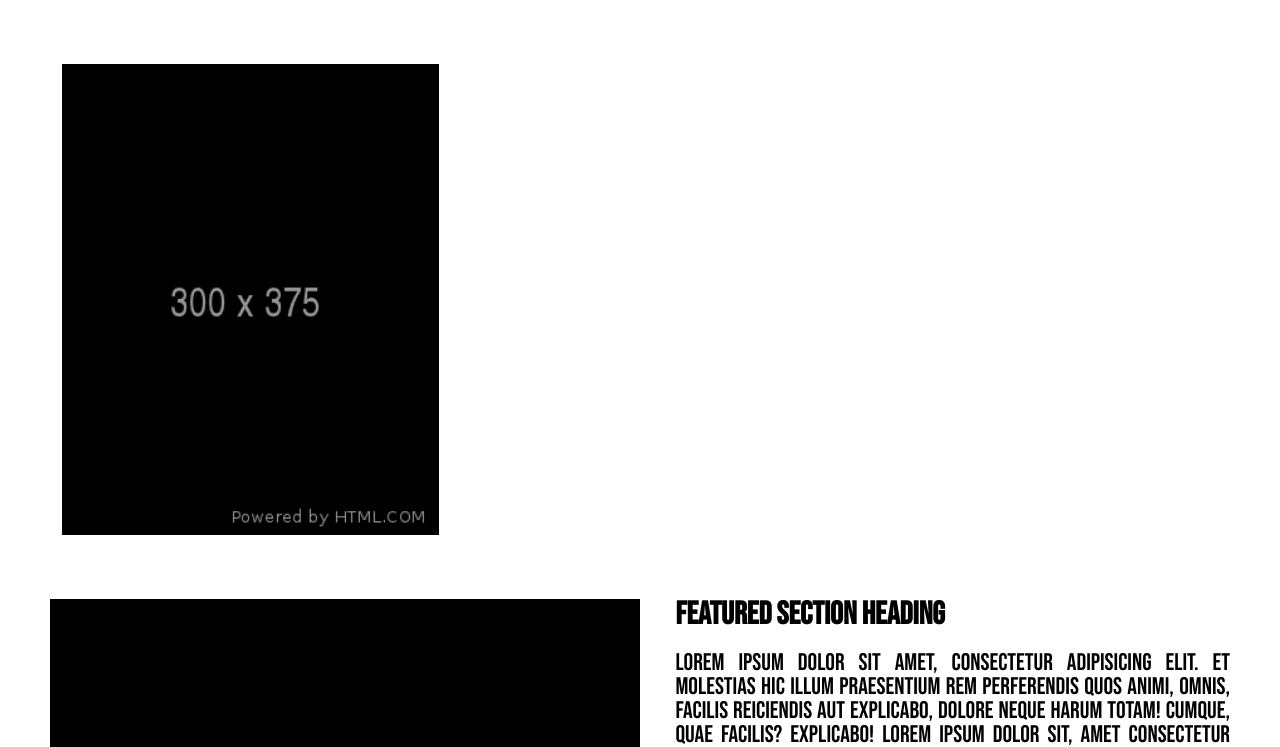
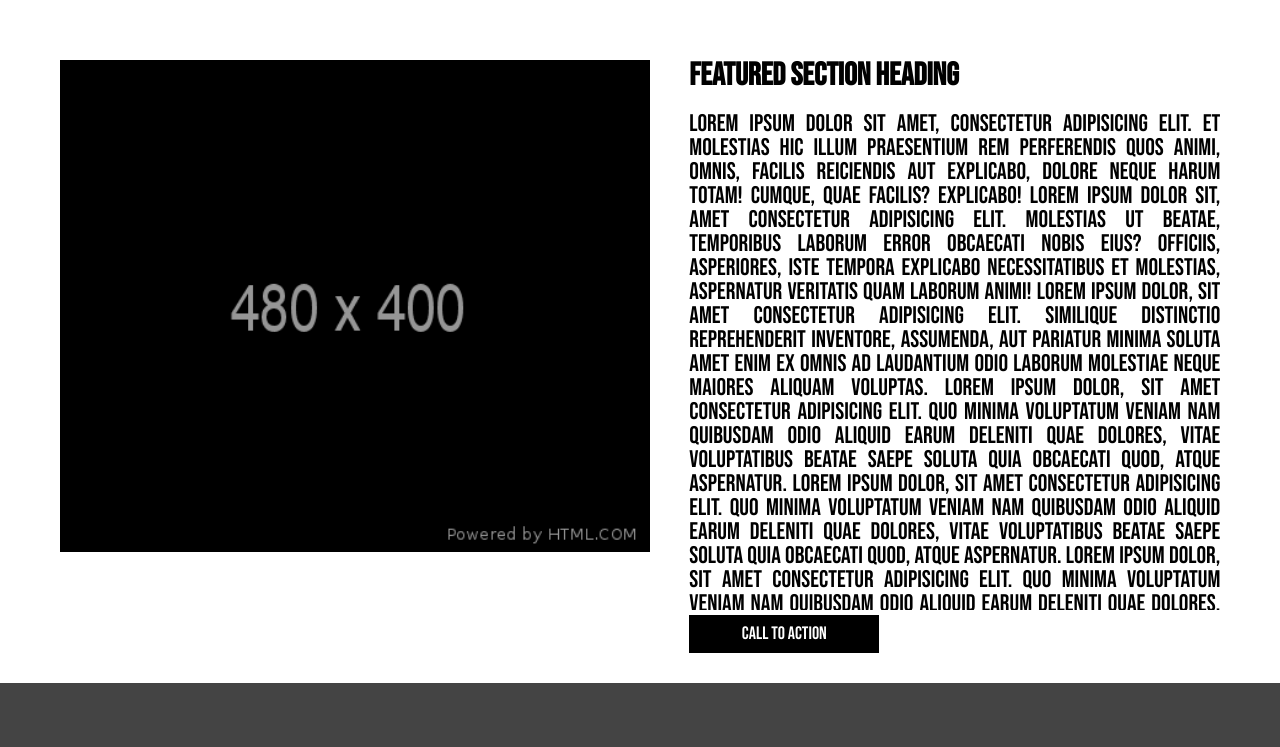
Before and after one commit to AnasAlRamahi/wireframe-exercise, a plain HTML site: page index.html in a window 1280 px wide. Shown: the part 1202-1949 px from the top of the page. Drawn offline with Linux system fonts and the light colour scheme.

Commit message:
fixed the 3 images and the paragraph beside the image

```diff
--- a/css/style.css
+++ b/css/style.css
@@ -48,6 +48,9 @@
 main section {
     width: 100%;
     padding: 30px 0px 30px 0px;
+    display: flex;
+    flex-wrap: wrap;
+    justify-content: space-evenly;
 }
 
 main section img {
@@ -63,18 +66,29 @@
     padding-left: 0;
 }
 
+#imgParagraphDiv{
+    display: flex;
+    flex-wrap: wrap;
+    justify-content: space-evenly;
+}
+
 main div img {
-    float: left;
+    /* float: left; */
     width: 50%;
+    height: 50%;
     padding-right: 30px;
     padding-bottom: 30px;
 }
 
 main div article {
-    width: 47%;
-    float: right;
+    width: 45%;
+    /* height: 300px; */
+    /* overflow: hidden; */
+    background-color: white;
     position: relative;
 }
+
+
 
 main div article h3 {
     font-size: xx-large;
@@ -88,16 +102,15 @@
     font-size: x-large;
 }
 
-main div article div {
+#button {
     background-color: #000000;
-    position: absolute;
     margin-top: 5px;
-    top: 100%;
-    left: 0;
     color: #ffffff;
     padding: 10px 20px;
     text-align: center;
     font-size: large;
+    width: 150px;
+    cursor: pointer;
 }
 
 footer {
@@ -106,3 +119,9 @@
     clear: both;
     background-color: #444444;
 }
+
+#paragraph {
+    height: 550px;
+    overflow-x: hidden;
+    overflow-y: auto;
+}
--- a/index.html
+++ b/index.html
@@ -27,9 +27,10 @@
             <img src="images/000 (300x375).png" alt="placeholder">
             <img src="images/000 (300x375).png" alt="placeholder">
         </section>
-        <div>
+        <div id="imgParagraphDiv">
             <img src="images/000 (480x400).png" alt="placeholder">
             <article>
+                <div id="paragraph">
                     <h3>Featured section heading</h3>
                     <p>Lorem ipsum dolor sit amet, consectetur adipisicing elit. Et molestias hic illum praesentium rem perferendis quos animi, omnis, facilis reiciendis aut explicabo, dolore neque harum totam! Cumque, quae facilis? Explicabo!
                         Lorem ipsum dolor sit, amet consectetur adipisicing elit. Molestias ut beatae, temporibus laborum error obcaecati nobis eius? Officiis, asperiores, iste tempora explicabo necessitatibus et molestias, aspernatur veritatis quam laborum animi!
@@ -44,9 +45,12 @@
                         Lorem ipsum dolor, sit amet consectetur adipisicing elit. Quo minima voluptatum veniam nam quibusdam odio aliquid earum deleniti quae dolores, vitae voluptatibus beatae saepe soluta quia obcaecati quod, atque aspernatur.
                         Lorem ipsum dolor, sit amet consectetur adipisicing elit. Quo minima voluptatum veniam nam quibusdam odio aliquid earum deleniti quae dolores, vitae voluptatibus beatae saepe soluta quia obcaecati quod, atque aspernatur.
                         Lorem ipsum dolor, sit amet consectetur adipisicing elit. Quo minima voluptatum veniam nam quibusdam odio aliquid earum deleniti quae dolores, vitae voluptatibus beatae saepe soluta quia obcaecati quod, atque aspernatur.
+                        Lorem ipsum dolor sit amet consectetur adipisicing elit. Pariatur sit commodi quasi incidunt corrupti, ratione sapiente vero explicabo a exercitationem aspernatur illo error. Suscipit molestias voluptates sunt numquam sint enim.
+                        Lorem ipsum dolor sit amet consectetur adipisicing elit. Amet cumque soluta in architecto iste repellendus, temporibus dolores ipsum doloribus excepturi nostrum, commodi ipsa voluptate unde tenetur ducimus impedit exercitationem mollitia.q
                         Lorem ipsum dolor, sit amet consectetur adipisicing elit. Quo minima voluptatum veniam nam quibusdam odio aliquid earum deleniti quae dolores, vitae voluptatibus beatae saepe soluta quia obcaecati quod, atque aspernatur.
                     </p>
-                <div>
+                </div>
+                <div id="button">
                     <h2>Call to Action</h2>
                 </div>
             </article>
```
Lines whose indentation alone changed are shown as unchanged.
